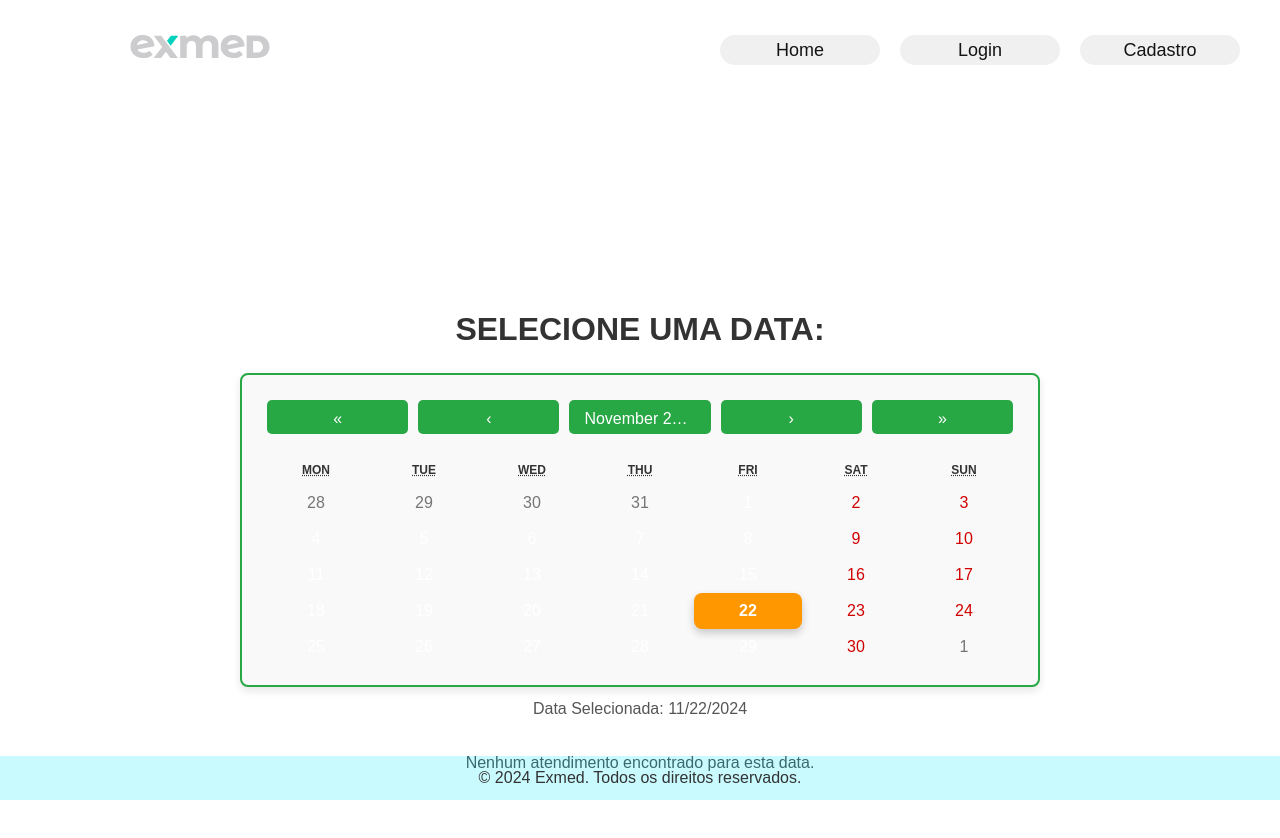
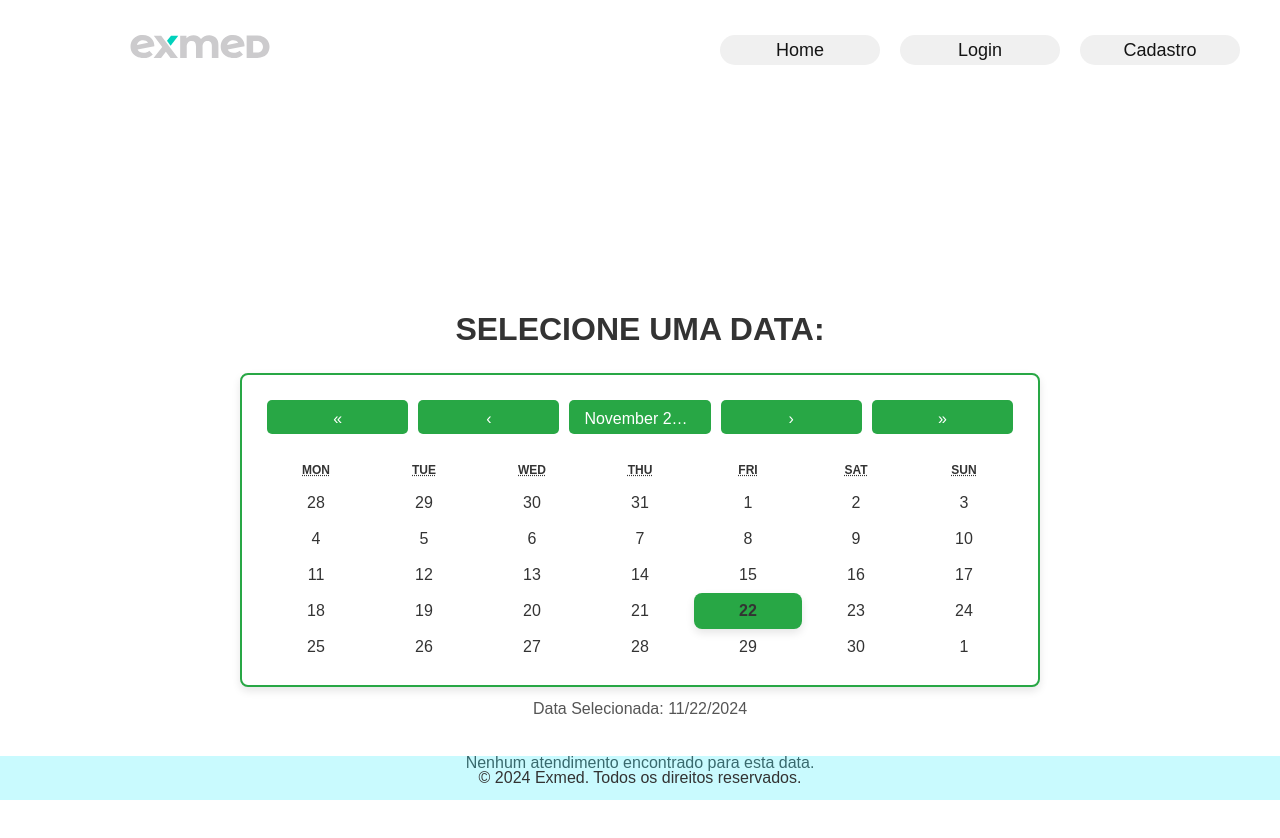
Before and after one commit to Shellbaka/projetoexmed, a React (Vite) app: page /atendidos in a window 1280 px wide. Shown: the top 838 px of the page. Built offline with nearby package versions, Linux system fonts and the light colour scheme.

Commit message:
Design corrigido dos botões do calendário

```diff
--- a/src/pages/Agendamentos/Agendamentos.css
+++ b/src/pages/Agendamentos/Agendamentos.css
@@ -1,4 +1,4 @@
-
+/* Container principal */
 .agendamentos-container {
   display: flex;
   flex-direction: column;
@@ -13,7 +13,6 @@
   background-color: #fff;
   overflow: visible;
 }
-
 
 h2 {
   font-size: 32px;
@@ -38,22 +37,16 @@ h2 {
   border: 2px solid #28a745;
   border-radius: 8px;
   box-shadow: 0 4px 8px rgba(0, 0, 0, 0.1);
-  background-color: #f9f9f9;
+  background-color: #ffffff; /* Fundo branco para o calendário */
   padding: 20px;
   width: auto;
   max-width: 800px;
   margin: 0 auto;
 }
 
-.data-selecionada {
-  margin-top: 10px;
-  font-size: 16px;
-  color: #555;
-}
-
-/* Botões do calendário */
+/* Botões de navegação do calendário */
 .react-calendar__navigation button {
-  background-color: #28a745;
+  background-color: #28a745; /* Cor verde para botões */
   color: white;
   border: none;
   padding: 10px 15px;
@@ -64,12 +57,12 @@ h2 {
 }
 
 .react-calendar__navigation button:hover {
-  background-color: #218838;
+  background-color: #218838; /* Tom mais escuro para hover */
 }
 
 /* Estilo para o dia atual no calendário */
 .react-calendar__tile--now {
-  background-color: #ff9800; /* Laranja escuro */
+  background-color: #ff9800; /* Laranja escuro para o dia atual */
   color: white;
   border-radius: 8px;
   font-weight: bold;
@@ -81,17 +74,42 @@ h2 {
   color: white;
 }
 
+/* Estilo para o dia selecionado no calendário */
+.react-calendar__tile--active {
+  background-color: #28a745; /* Verde para o dia selecionado */
+  color: white;
+  border-radius: 8px;
+  box-shadow: 0 4px 8px rgba(0, 0, 0, 0.1);
+}
+
+/* Estilo para os dias no calendário */
+.react-calendar__tile {
+  color: #333; /* Texto escuro para dias */
+}
+
+.react-calendar__tile:hover {
+  background-color: #f1f1f1; /* Cor clara para hover sobre os dias */
+  color: #333;
+}
+
+/* Cabeçalhos de navegação do calendário */
 .react-calendar__navigation__label {
   font-size: 18px;
   padding: 8px 16px;
   text-align: center;
-  white-space: nowrap;
-  overflow: hidden;
-  text-overflow: ellipsis;
+  background-color: #f1f1f1; /* Cor suave para os cabeçalhos */
+  color: #333; /* Texto escuro */
   border-radius: 5px;
 }
 
+/* Texto da data selecionada */
+.data-selecionada {
+  margin-top: 10px;
+  font-size: 16px;
+  color: #555;
+}
 
+/* Lista de agendamentos */
 .agendamentos-list {
   display: flex;
   flex-wrap: wrap;
@@ -102,7 +120,7 @@ h2 {
   margin-top: 50px;
 }
 
-
+/* Cards */
 .agendamento-card {
   background-color: #fff;
   border: 1px solid #ddd;
@@ -128,7 +146,7 @@ h2 {
   margin-bottom: 10px;
 }
 
-
+/* Botões */
 button {
   background-color: #28a745;
   color: white;
@@ -159,7 +177,6 @@ button:hover {
   cursor: not-allowed;
 }
 
-
 input {
   padding: 8px;
   font-size: 14px;
@@ -179,7 +196,7 @@ input {
   background-color: #c82333;
 }
 
-
+/* Responsividade */
 @media (max-width: 768px) {
   .agendamento-card {
     width: 100%;
--- a/src/pages/Agendamentos/Atendidos.css
+++ b/src/pages/Agendamentos/Atendidos.css
@@ -1,4 +1,4 @@
-
+/* Container principal */
 .atendidos-container {
   display: flex;
   flex-direction: column;
@@ -12,7 +12,6 @@
   text-align: center;
   background-color: #fff;
 }
-
 
 h2 {
   font-size: 32px;
@@ -28,7 +27,7 @@ h2 {
   border: 2px solid #28a745;
   border-radius: 8px;
   box-shadow: 0 8px 8px rgba(0, 0, 0, 0.1);
-  background-color: rgb(54, 51, 51);
+  background-color: #333; /* Alterei para um fundo escuro para contrastar com o texto */
   padding: 40px;
   margin: 10px;
   position: relative;
@@ -39,7 +38,7 @@ h2 {
 
 /* Botões de navegação no calendário */
 .react-calendar__navigation button {
-  background-color: #28a745;
+  background-color: #28a745; /* Cor verde para os botões */
   color: white;
   border: none;
   padding: 12px 16px;
@@ -51,12 +50,12 @@ h2 {
 }
 
 .react-calendar__navigation button:hover {
-  background-color: #218838;
+  background-color: #218838; /* Tom mais escuro para o hover */
 }
 
 /* Botão central no calendário */
 .react-calendar__navigation__label {
-  background-color: #28a745;
+  background-color: #28a745; /* Cor verde para o cabeçalho */
   color: white;
   padding: 12px 16px;
   font-size: 18px;
@@ -74,7 +73,40 @@ h2 {
   background-color: #218838;
 }
 
+/* Estilo para os dias no calendário */
+.react-calendar__tile {
+  color: #fff; /* Cor branca para os números dos dias */
+  background-color: transparent; /* Sem fundo para os dias */
+}
 
+.react-calendar__tile:hover {
+  background-color: #f1f1f1; /* Cor de fundo suave para os dias ao passar o mouse */
+  color: #333; /* Cor escura para contraste */
+}
+
+/* Estilo para o dia atual no calendário */
+.react-calendar__tile--now {
+  background-color: #ff9800; /* Laranja escuro para o dia atual */
+  color: white;
+  border-radius: 8px;
+  font-weight: bold;
+  box-shadow: 0 4px 8px rgba(0, 0, 0, 0.2);
+}
+
+.react-calendar__tile--now:hover {
+  background-color: #e68900;
+  color: white;
+}
+
+/* Estilo para o dia selecionado */
+.react-calendar__tile--active {
+  background-color: #28a745; /* Verde para o dia selecionado */
+  color: white;
+  border-radius: 8px;
+  box-shadow: 0 4px 8px rgba(0, 0, 0, 0.1);
+}
+
+/* Cards de atendimentos */
 .cards-container {
   display: flex;
   flex-wrap: wrap;
@@ -105,7 +137,7 @@ h2 {
   color: #333;
 }
 
-
+/* Status dos atendimentos */
 .status-aceito {
   color: #28a745;
   font-weight: bold;
@@ -116,7 +148,7 @@ h2 {
   font-weight: bold;
 }
 
-
+/* Botões */
 button {
   background-color: #28a745;
   color: white;
@@ -142,7 +174,7 @@ button:hover {
   background-color: #c82333;
 }
 
-
+/* Responsividade */
 @media (max-width: 768px) {
   .atendido-card {
     width: 100%;
```
